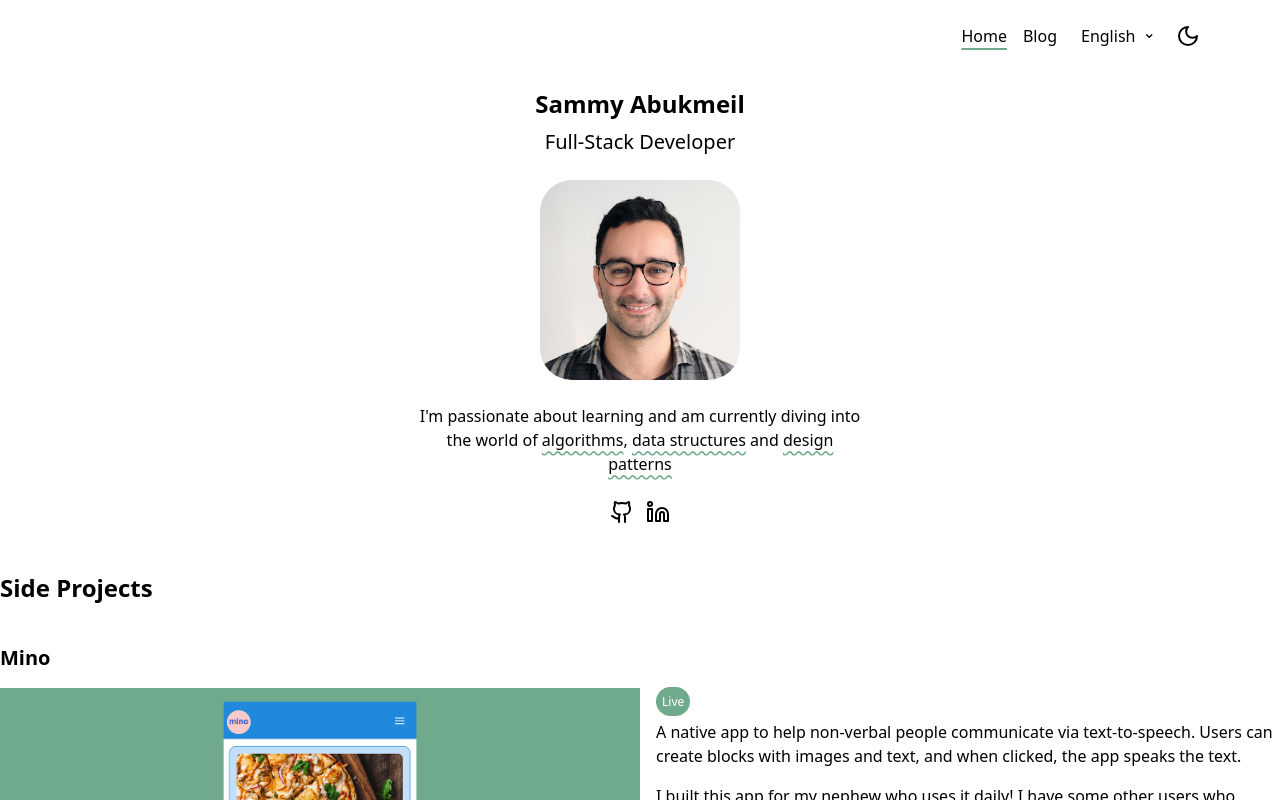
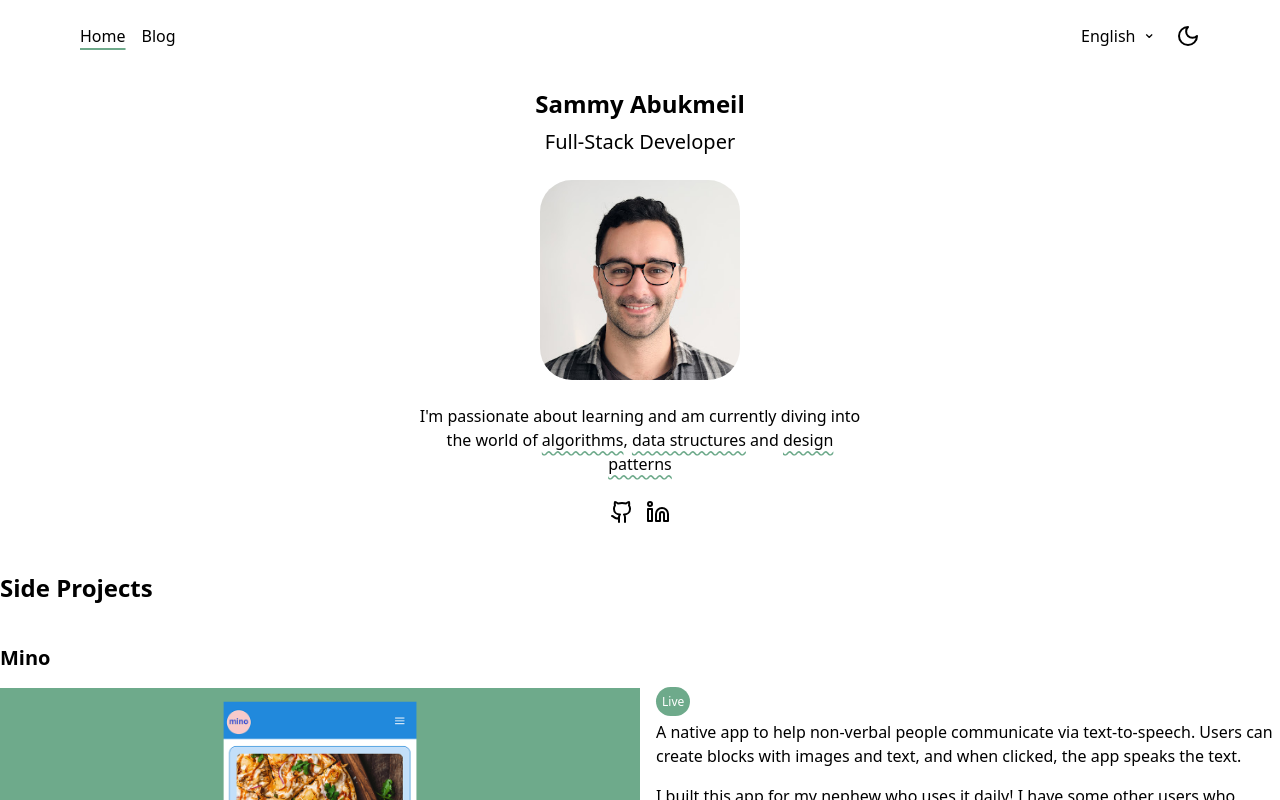
Before and after one commit to SammyAbukmeil/portfolio, a Next.js app: page /en in a window 1280 px wide. Shown: the top 800 px of the page. Built offline with nearby package versions, Linux system fonts and the light colour scheme.

Commit message:
Move nav links to left

```diff
--- a/app/components/layout/Header.tsx
+++ b/app/components/layout/Header.tsx
@@ -22,7 +22,8 @@ export default function Header({ isBlog }: Props) {
   return (
     <header className="text-center py-6">
       <nav className={`${!isBlog ? "mb-10" : ""}`}>
-        <ul className="flex justify-end gap-4 mx-6 mb-4 md:mx-20 list-none">
+        <div className="flex justify-between items-center mx-6 mb-4 md:mx-20">
+          <ul className="flex gap-4 list-none">
             <li>
               <Link href="/" className={isBlog ? hoverClasses : activeClasses}>
                 Home
@@ -36,6 +37,8 @@ export default function Header({ isBlog }: Props) {
                 Blog
               </Link>
             </li>
+          </ul>
+          <ul className="flex gap-4 list-none">
             <li>
               <LocaleSwitcher />
             </li>
@@ -47,6 +50,7 @@ export default function Header({ isBlog }: Props) {
               <Sun className="hidden dark:block" />
             </li>
           </ul>
+        </div>
       </nav>
       {!isBlog && (
         <>
```
Lines whose indentation alone changed are shown as unchanged.
